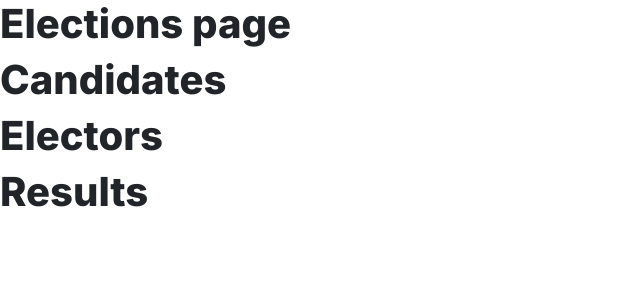
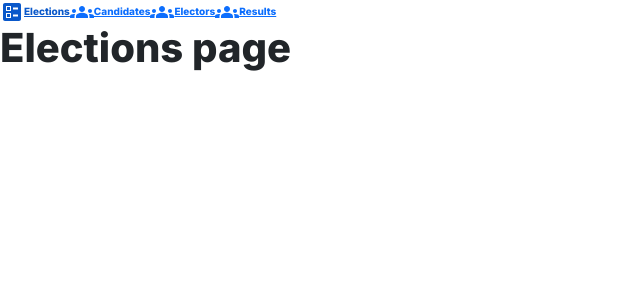
Before and after one commit to christianbiring1/fictional-octo-waddle, a React (Vite) app: page /elections in a window 1280 px wide. Shown: the top 300 px of the page, without its empty margins (0-640 px from the left). Built offline with nearby package versions, Linux system fonts and the light colour scheme.

Commit message:
Initialize the sidebar navigations

```diff
--- a/src/components/admin/index.jsx
+++ b/src/components/admin/index.jsx
@@ -1,6 +1,10 @@
 import { Routes, Route } from "react-router-dom";
 import AdminLogin from "./registration/log_in";
 import SideBar from "./sidebar";
+import Elections from "./pages/elections";
+import Candidates from "./pages/candidates";
+import Electors from "./pages/electors";
+import Results from "./pages/results";
 
 
 const Admin = () => {
@@ -8,6 +12,10 @@ const Admin = () => {
     <>
     <SideBar />
       <Routes>
+        <Route path="/elections" element={<Elections />}/>
+        <Route path="/candidates" element={<Candidates />}/>
+        <Route path="/electors" element={<Electors />}/>
+        <Route path="/results" element={<Results />}/>
         <Route path="/admin_login" element={<AdminLogin />} />
       </Routes>
     </>
--- a/src/components/admin/registration/log_in.jsx
+++ b/src/components/admin/registration/log_in.jsx
@@ -50,7 +50,7 @@ const AdminLogin = () => {
     // Call the Server
 
     console.log("Form Submitted!");
-    // window.location = '/'
+    window.location = '/elections'
   }
 
 
@@ -59,7 +59,7 @@ const AdminLogin = () => {
 
   return (
     <div className="user_login">
-      <form onSubmit={handleSubmit}></form>
+      <form onSubmit={handleSubmit}>
       <div className="mb-3">
         <label htmlFor="Email" className="form-label">Email address</label>
         <input
@@ -94,6 +94,7 @@ const AdminLogin = () => {
       <label className="form-check-label" htmlFor="exampleCheck1">Check me out</label>
     </div>
     <button type="submit" className="btn btn-primary">Login</button>
+    </form>
     </div>
   )
 }
--- a/src/components/admin/sidebar.jsx
+++ b/src/components/admin/sidebar.jsx
@@ -1,15 +1,39 @@
-import { Routes, Route, NavLink } from "react-router-dom";
-import Elections from "./pages/elections";
-import Candidates from "./pages/candidates";
-import Electors from "./pages/electors";
-import Results from "./pages/results";
+import GroupsIcon from '@mui/icons-material/Groups';
+import BallotIcon from '@mui/icons-material/Ballot';
+import { NavLink } from "react-router-dom";
+
 const SideBar = () => {
+
+  const navItem = [
+    {
+      path: '/elections',
+      label: 'Elections',
+      icon: <BallotIcon />
+    },
+    {
+      path: '/candidates',
+      label: 'Candidates',
+      icon: <GroupsIcon />
+    },
+    {
+      path: '/electors',
+      label: 'Electors',
+      icon: <GroupsIcon />
+    },
+    {
+      path: '/results',
+      label: 'Results',
+      icon: <GroupsIcon />
+    }
+  ]
   return (
     <div>
-      <Elections />
-      <Candidates />
-      <Electors />
-      <Results />
+      {navItem.map((item) => (
+        <NavLink key={item.label} to={item.path}>
+          {item.icon}
+          {item.label}
+        </NavLink>
+      ))}
     </div>
   );
 }
--- /dev/null
+++ b/src/components/user/user.css
@@ -0,0 +1,4 @@
+.user_container {
+  font-size: 1rem;
+  padding: 2rem;
+}
--- a/src/components/user/user.jsx
+++ b/src/components/user/user.jsx
@@ -1,12 +1,13 @@
 import AccessAlarmIcon from '@mui/icons-material/AccessAlarm';
 import ThreeDRotation from '@mui/icons-material/ThreeDRotation';
+import './user.css'
 
 const MainPage = () => {
   return (
-    <div>
+    <div className='user_container'>
       <AccessAlarmIcon />
       <ThreeDRotation />
-      THis is the main user page
+      This is the main user page
     </div>
   );
 }
```
